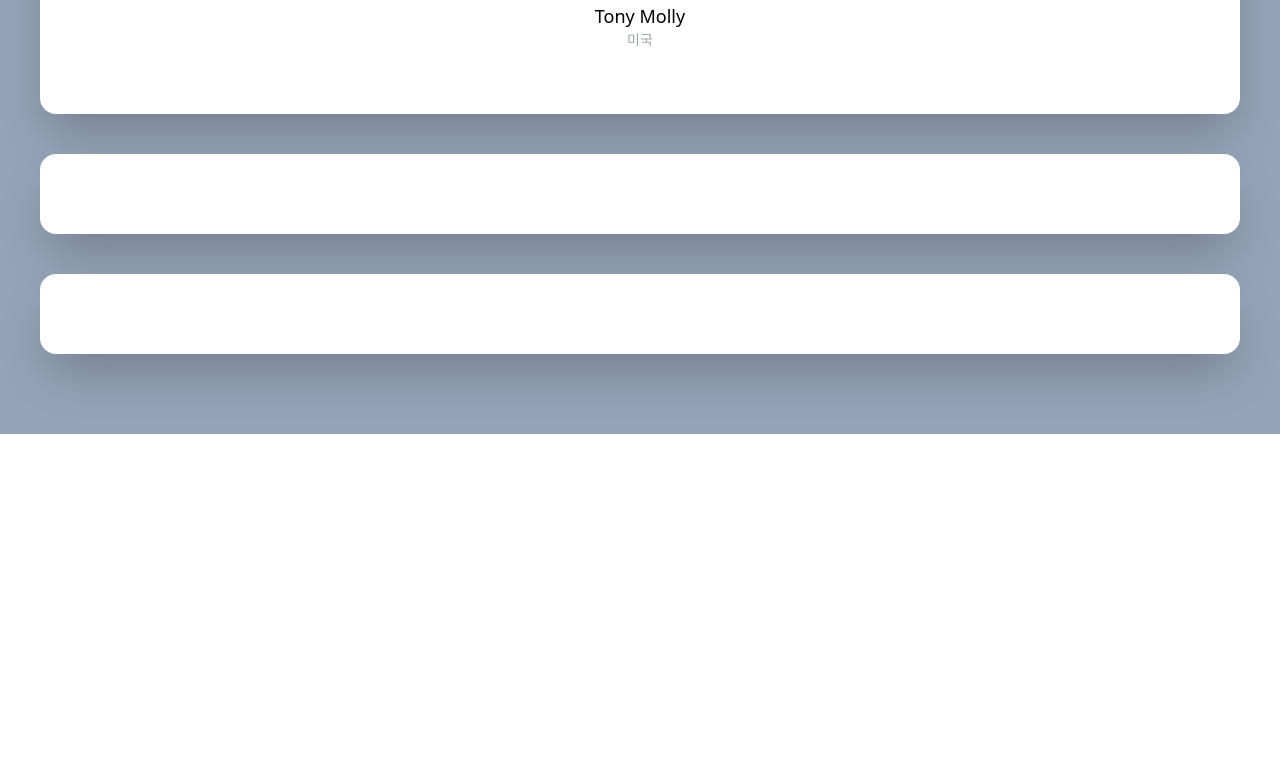
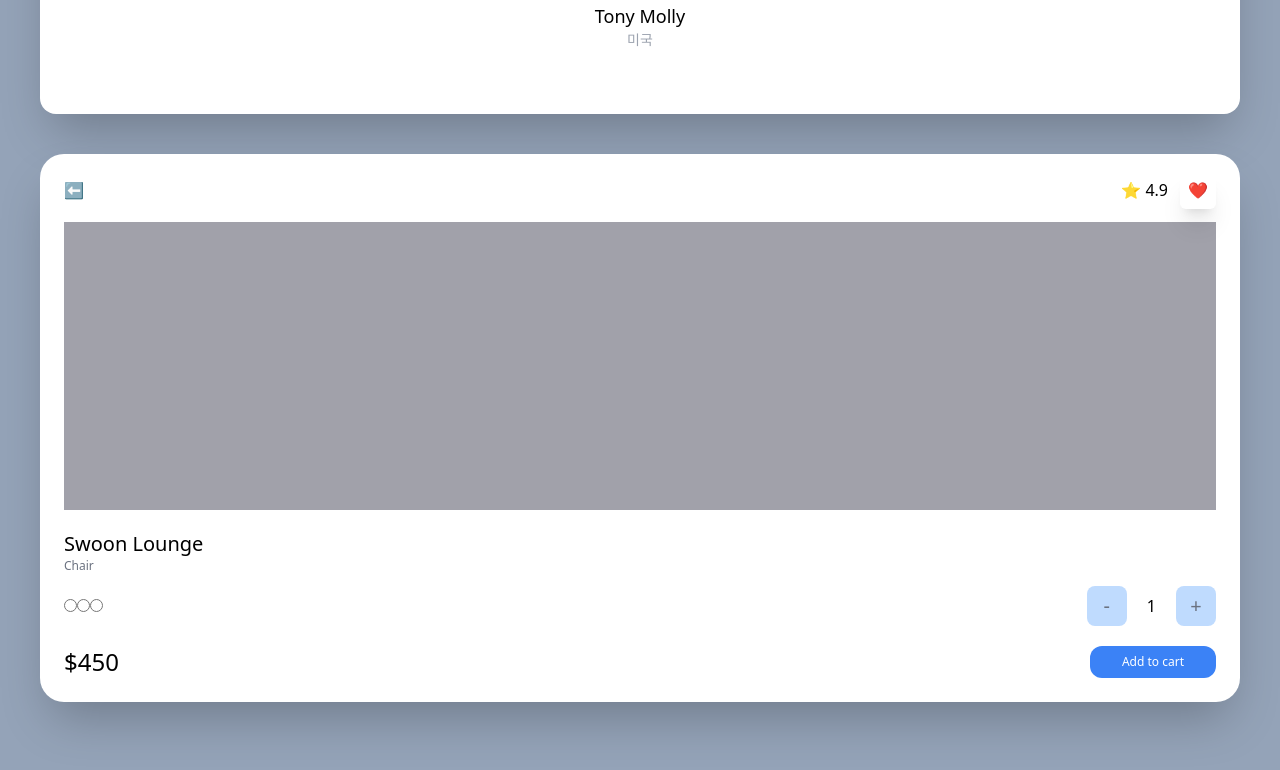
Before and after one commit to SM0413/carrotMarket, a Next.js app: page / in a window 1280 px wide. Shown: the part 528-1298 px from the top of the page. Before the commit the page ends 962 px from the top, so only its background shows below. Built offline with nearby package versions, Linux system fonts and the light colour scheme.

Commit message:
Test Drive part Three

```diff
--- a/pages/index.tsx
+++ b/pages/index.tsx
@@ -2,7 +2,7 @@ import type { NextPage } from "next";
 
 const Home: NextPage = () => {
   return (
-    <div className="bg-slate-400 py-20 px-10 grid gap-10">
+    <div className="bg-slate-400 py-20 px-10 grid gap-10 min-h-screen">
       <div className="bg-white p-6 rounded-3xl shadow-2xl ">
         <span className="font-semibold text-3xl">Select Item</span>
         <div className=" flex justify-between my-2">
@@ -45,9 +45,42 @@ const Home: NextPage = () => {
         </div>
       </div>
 
-      <div className="bg-white p-10 rounded-2xl shadow-2xl "></div>
-
-      <div className="bg-white p-10 rounded-2xl shadow-2xl "></div>
+      <div className="bg-white p-6 rounded-3xl shadow-2xl ">
+        <div className="flex mb-5 justify-between items-center">
+          <span>⬅</span>
+          <div className="space-x-3">
+            <span>⭐️ 4.9</span>
+            <span className="shadow-xl p-2 rounded-md">❤️</span>
+          </div>
+        </div>
+        <div className="bg-zinc-400 h-72 mb-5" />
+        <div className="flex flex-col">
+          <span className="font-medium text-xl">Swoon Lounge</span>
+          <span className="text-xs text-gray-500">Chair</span>
+          <div className="mt-3 mb-5 flex justify-between items-center">
+            <div>
+              <input type="radio" />
+              <input type="radio" />
+              <input type="radio" />
+            </div>
+            <div className="flex items-center space-x-5">
+              <button className="p-1.5 bg-blue-200 flex justify-center items-center aspect-square w-10 text-xl text-gray-500 rounded-lg">
+                -
+              </button>
+              <span>1</span>
+              <button className="p-1.5 bg-blue-200 flex justify-center items-center aspect-square w-10 text-xl text-gray-500 rounded-lg">
+                +
+              </button>
+            </div>
+          </div>
+          <div className="flex justify-between items-center">
+            <span className="font-medium text-2xl">$450</span>
+            <button className="bg-blue-500 py-2 px-8 text-center text-xs text-white rounded-xl">
+              Add to cart
+            </button>
+          </div>
+        </div>
+      </div>
     </div>
   );
 };
```
